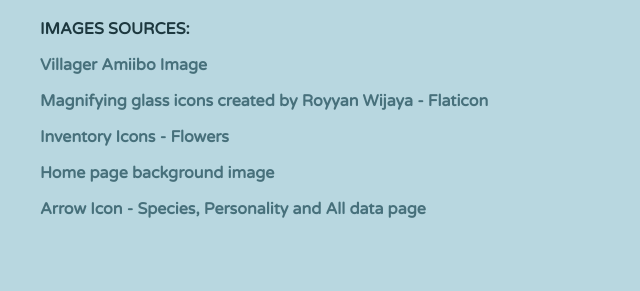
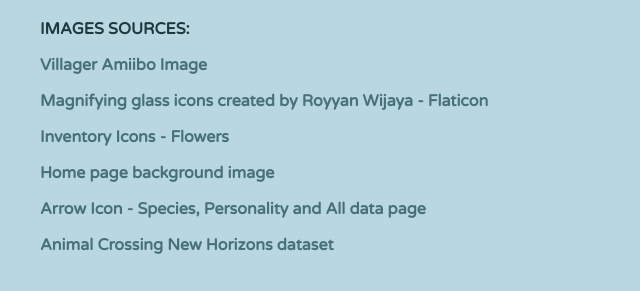
Before and after one commit to irene-jiss-65/ACNH---website, a Flask app: page / in a window 1280 px wide; the page is wider, and only the part inside the window is pictured. Shown: the part 726-1017 px from the top of that part, without its empty margins (0-640 px from the left). Before the commit the page ends 944 px from the top of that part, so only its background shows below. Run offline with Flask 3, Linux system fonts and the light colour scheme.

Commit message:
Added one last citation

```diff
--- a/templates/base.html
+++ b/templates/base.html
@@ -68,6 +68,9 @@
         <p>
             <a href="https://fonts.google.com/icons?selected=Material+Symbols+Outlined:arrow_drop_down:FILL@0;wght@400;GRAD@0;opsz@48&icon.size=50&icon.color=%233d2005">Arrow Icon - Species, Personality and All data page</a>
         </p>
+        <p>
+            <a href="https://www.kaggle.com/code/jessemostipak/animal-crossing-villager-analysis">Animal Crossing New Horizons dataset</a>
+        </p>
 
 
     </footer>
```
